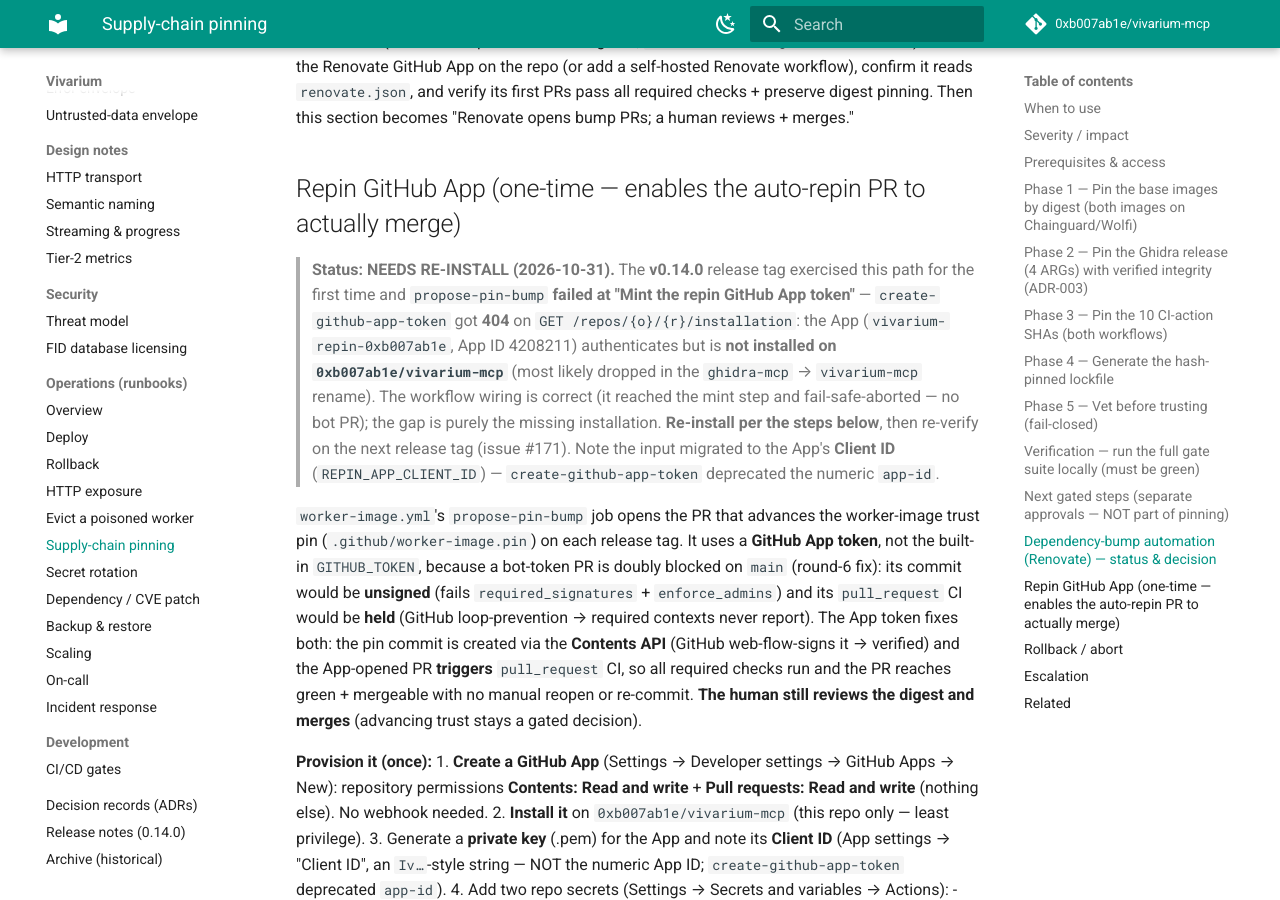
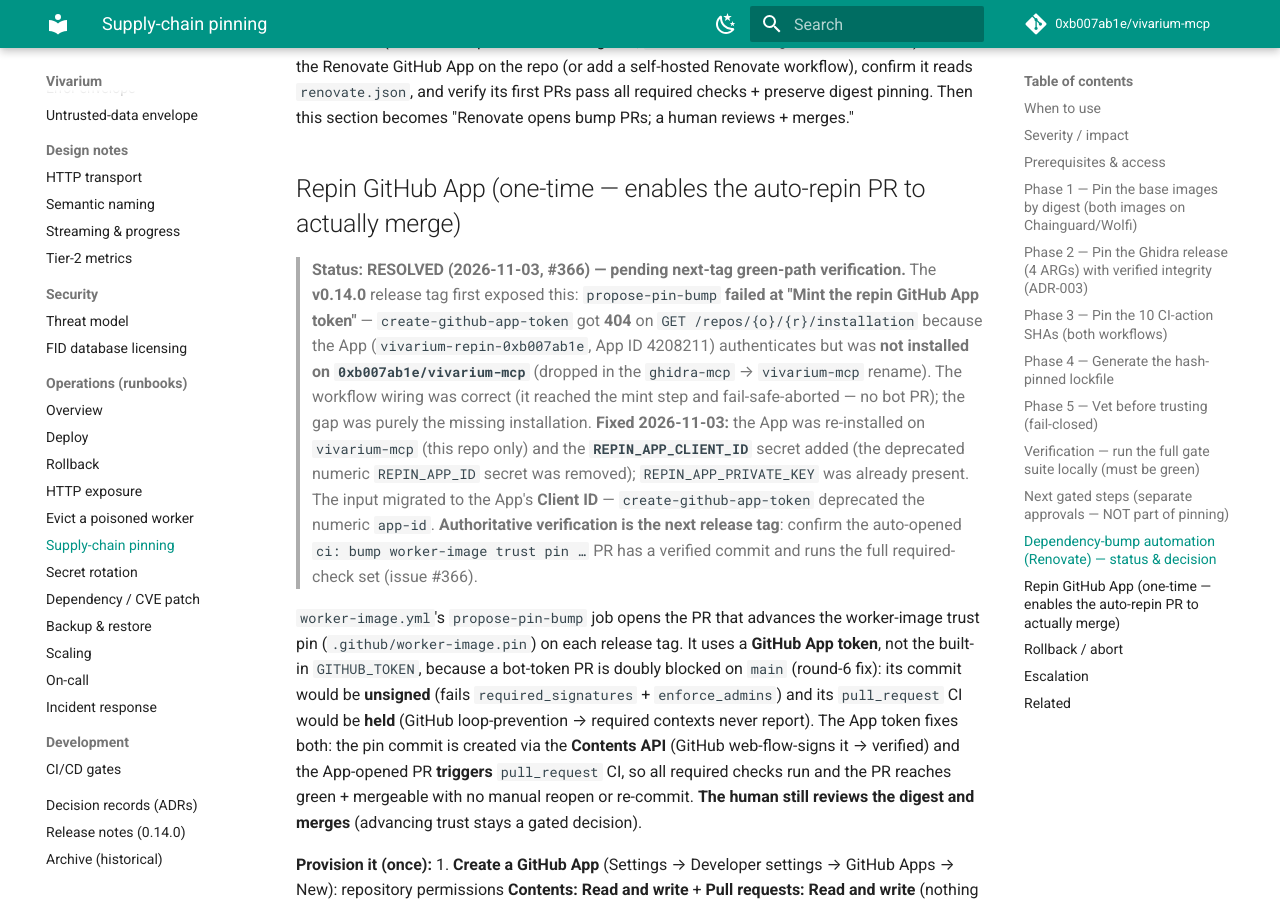
Before and after one commit to 0xb007ab1e/vivarium-mcp, an MkDocs documentation site: the page built from docs/runbooks/supply-chain-pinning.md, in a window 1280 px wide and 900 px high, scrolled down 5134 px. Built offline with MkDocs 1.6.1 and Material for MkDocs 9.7.7, drawn with Linux system fonts in a browser that asks for light colours; comment, search, counter and statistics services are not loaded.

Commit message:
docs(ci): repin App re-installed + REPIN_APP_CLIENT_ID set; resolve #366 (#376)
The vivarium-repin-0xb007ab1e App (ID 4208211) was re-installed on
0xb007ab1e/vivarium-mcp (this repo only) and the REPIN_APP_CLIENT_ID secret
added; the deprecated numeric REPIN_APP_ID secret was removed
(REPIN_APP_PRIVATE_KEY was already present). This closes the gap the v0.14.0
tag exposed (create-github-app-token 404 on get-repo-installation after the
ghidra-mcp -> vivarium-mcp rename).

- supply-chain-pinning runbook: NEEDS RE-INSTALL -> RESOLVED, with the fix noted
  and next-release-tag as the authoritative green-path verification.
- CHANGELOG: fix the stale cross-ref (the install gap is tracked by #366, not
  #171 which is the separate, closed pin-bump-PR App-token issue) + record the
  resolution.

No code / no runtime impact — the worker-image pin advances only via a
human-merged, cosign-verified PR regardless.

Closes #366

Co-authored-by: Claude Opus 4.8 <noreply@anthropic.com>

```diff
--- a/docs/runbooks/supply-chain-pinning.md
+++ b/docs/runbooks/supply-chain-pinning.md
@@ -222,15 +222,18 @@ section becomes "Renovate opens bump PRs; a human reviews + merges."
 
 ## Repin GitHub App (one-time — enables the auto-repin PR to actually merge)
 
-> **Status: NEEDS RE-INSTALL (2026-10-31).** The **v0.14.0** release tag exercised this path for the
-> first time and `propose-pin-bump` **failed at "Mint the repin GitHub App token"** —
-> `create-github-app-token` got **404** on `GET /repos/{o}/{r}/installation`: the App
-> (`vivarium-repin-0xb007ab1e`, App ID 4208211) authenticates but is **not installed on
-> `0xb007ab1e/vivarium-mcp`** (most likely dropped in the `ghidra-mcp` → `vivarium-mcp` rename).
-> The workflow wiring is correct (it reached the mint step and fail-safe-aborted — no bot PR); the
-> gap is purely the missing installation. **Re-install per the steps below**, then re-verify on the
-> next release tag (issue #171). Note the input migrated to the App's **Client ID**
-> (`REPIN_APP_CLIENT_ID`) — `create-github-app-token` deprecated the numeric `app-id`.
+> **Status: RESOLVED (2026-11-03, #366) — pending next-tag green-path verification.** The **v0.14.0**
+> release tag first exposed this: `propose-pin-bump` **failed at "Mint the repin GitHub App token"** —
+> `create-github-app-token` got **404** on `GET /repos/{o}/{r}/installation` because the App
+> (`vivarium-repin-0xb007ab1e`, App ID 4208211) authenticates but was **not installed on
+> `0xb007ab1e/vivarium-mcp`** (dropped in the `ghidra-mcp` → `vivarium-mcp` rename). The workflow
+> wiring was correct (it reached the mint step and fail-safe-aborted — no bot PR); the gap was purely
+> the missing installation. **Fixed 2026-11-03:** the App was re-installed on `vivarium-mcp` (this
+> repo only) and the **`REPIN_APP_CLIENT_ID`** secret added (the deprecated numeric `REPIN_APP_ID`
+> secret was removed); `REPIN_APP_PRIVATE_KEY` was already present. The input migrated to the App's
+> **Client ID** — `create-github-app-token` deprecated the numeric `app-id`. **Authoritative
+> verification is the next release tag**: confirm the auto-opened `ci: bump worker-image trust pin …`
+> PR has a verified commit and runs the full required-check set (issue #366).
 
 `worker-image.yml`'s `propose-pin-bump` job opens the PR that advances the worker-image trust pin
 (`.github/worker-image.pin`) on each release tag. It uses a **GitHub App token**, not the built-in
```
Also changed, not shown: CHANGELOG.md (+4 -1 lines).
